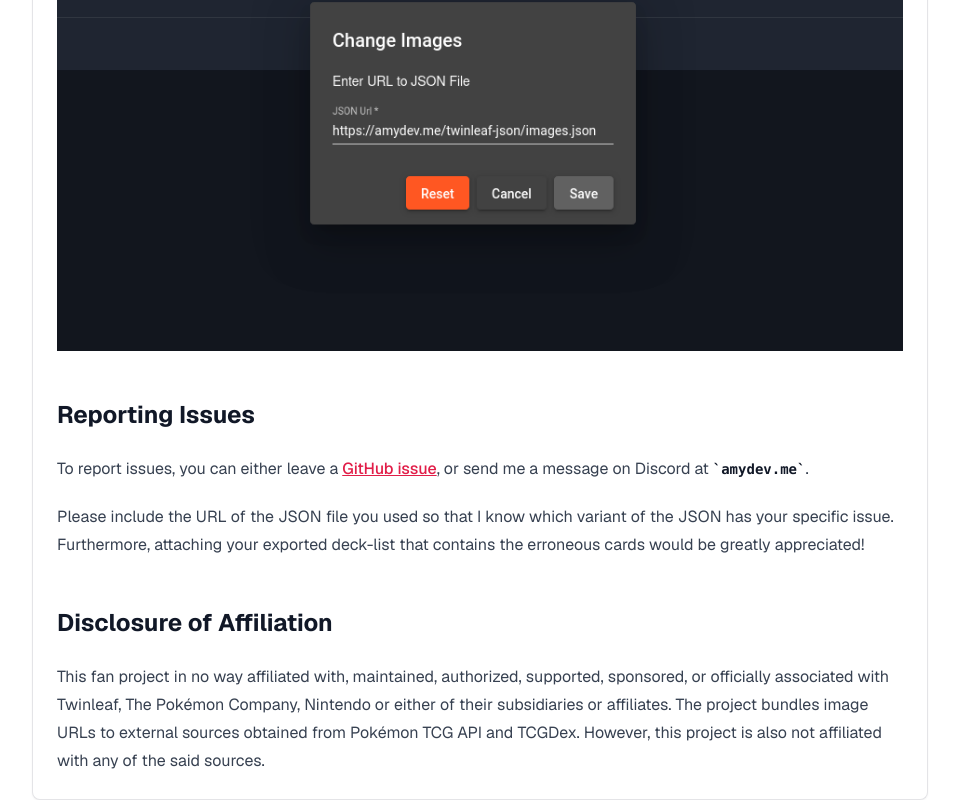
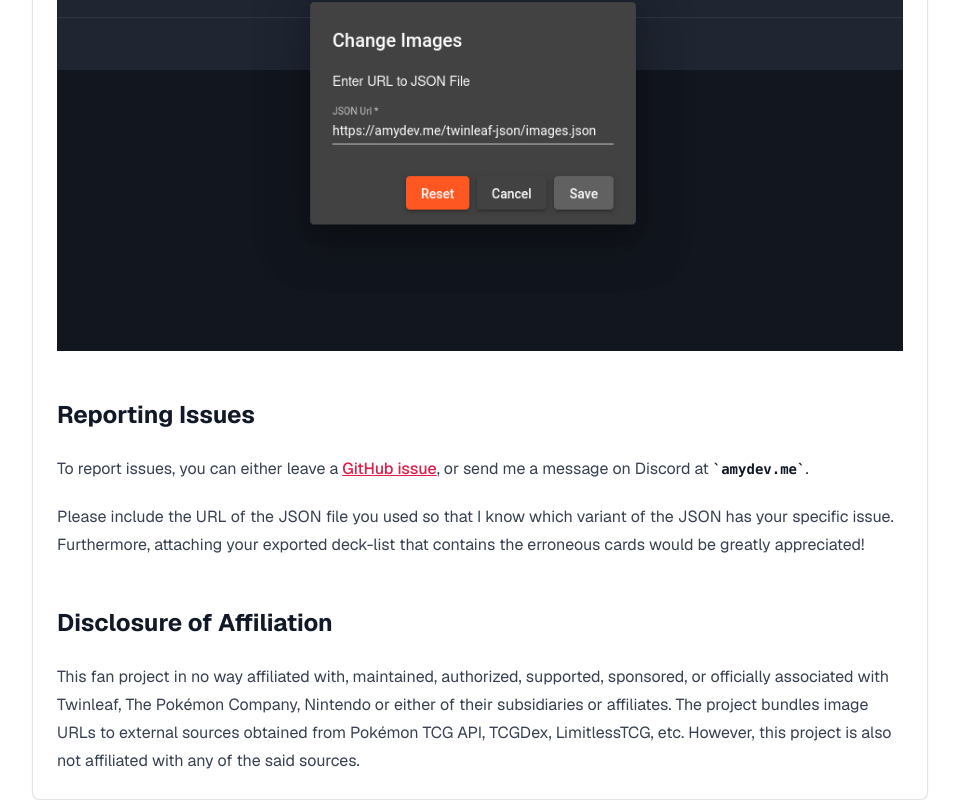
Before and after one commit to amydevs/twinleaf-json, a Next.js app in the folder packages/twinleaf-json-web/: page / in a window 1280 px wide. Shown: the part 2063-2863 px from the top of the page, without its empty margins (160-1119 px from the left). Built offline with nearby package versions, Linux system fonts and the light colour scheme.

Commit message:
fix: disclosure of affiliation

```diff
--- a/packages/twinleaf-json-web/src/components/HomeContents.mdx
+++ b/packages/twinleaf-json-web/src/components/HomeContents.mdx
@@ -33,4 +33,4 @@ Please include the URL of the JSON file you used so that I know which variant of
 
 ## Disclosure of Affiliation
 
-This fan project in no way affiliated with, maintained, authorized, supported, sponsored, or officially associated with Twinleaf, The Pokémon Company, Nintendo or either of their subsidiaries or affiliates. The project bundles image URLs to external sources obtained from Pokémon TCG API and TCGDex. However, this project is also not affiliated with any of the said sources.
+This fan project in no way affiliated with, maintained, authorized, supported, sponsored, or officially associated with Twinleaf, The Pokémon Company, Nintendo or either of their subsidiaries or affiliates. The project bundles image URLs to external sources obtained from Pokémon TCG API, TCGDex, LimitlessTCG, etc. However, this project is also not affiliated with any of the said sources.
```
